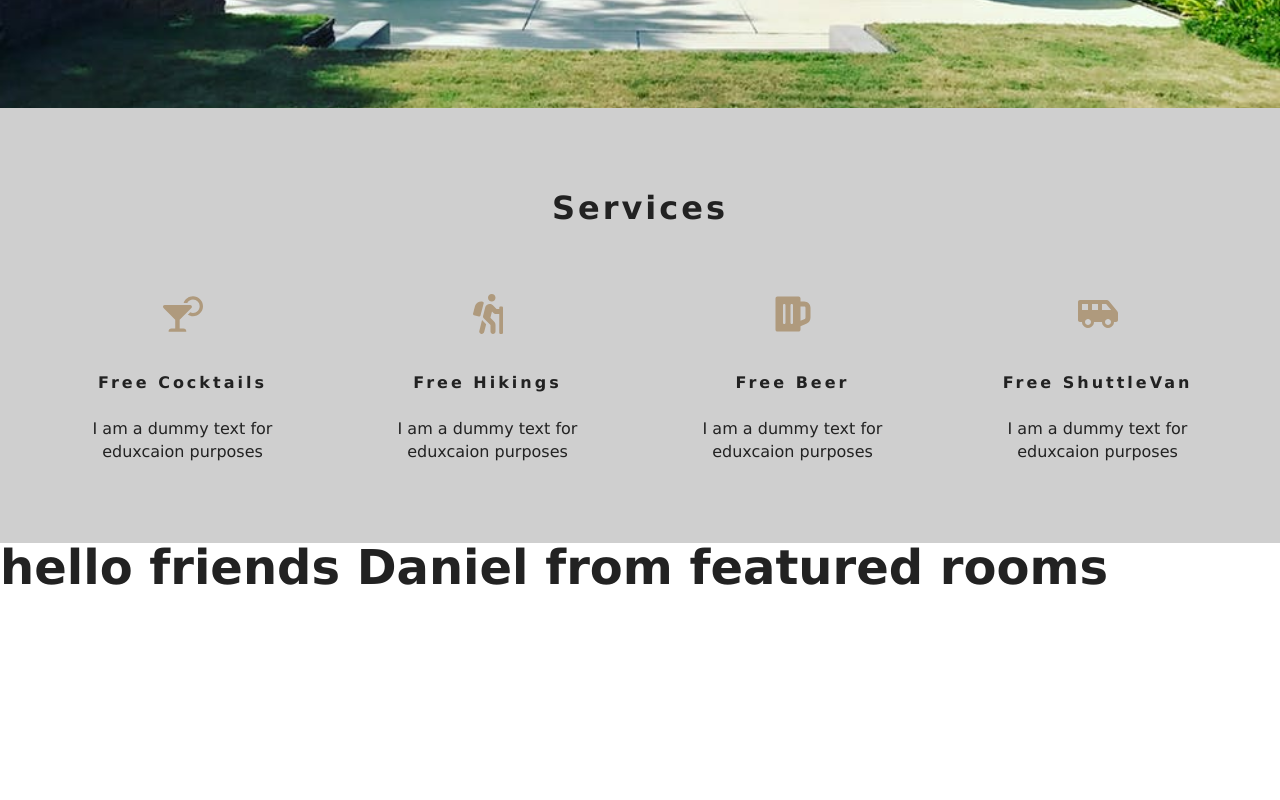
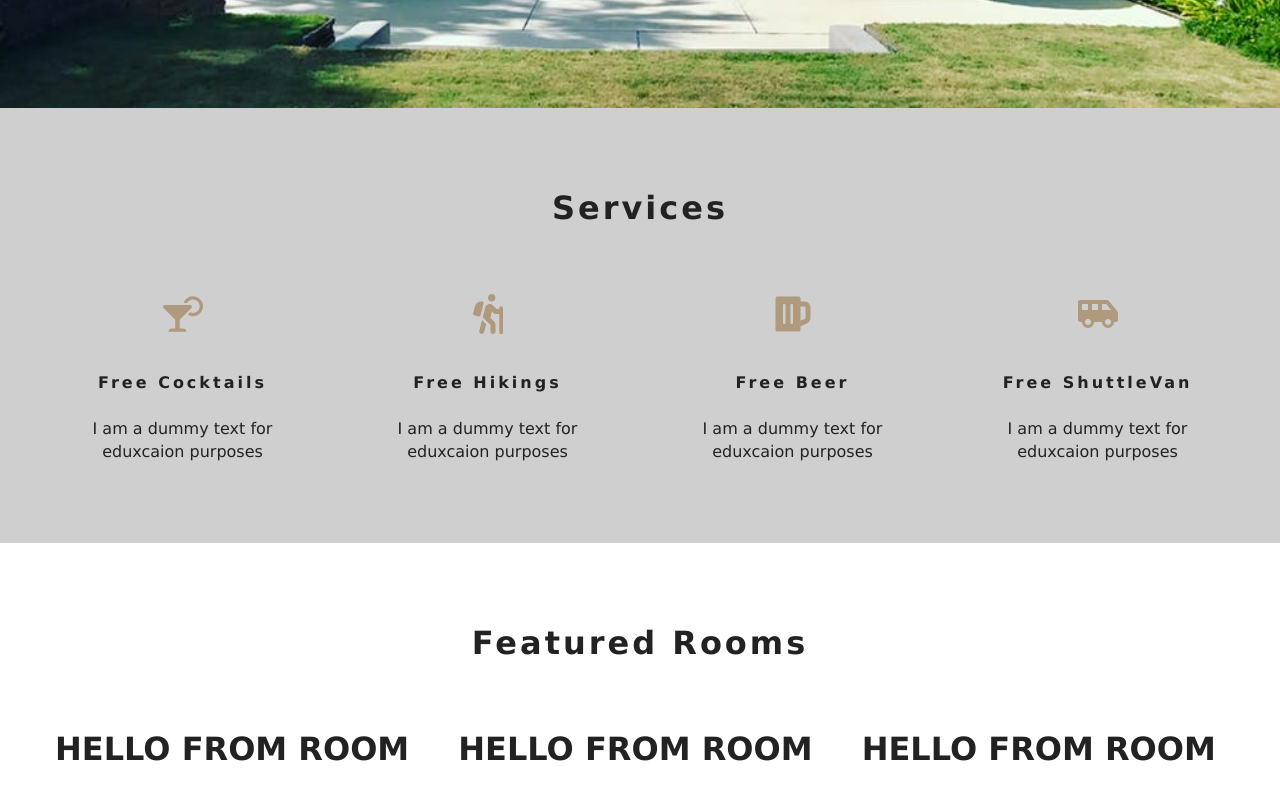
Before and after one commit to addod19/hotel, a React (Create React App) app: page / in a window 1280 px wide. Shown: the part 692-1492 px from the top of the page. Before the commit the page ends 1307 px from the top, so only its background shows below. Built offline with nearby package versions, Linux system fonts and the light colour scheme.

Commit message:
implement loading functionality

```diff
--- a/src/components/FeaturedRooms.js
+++ b/src/components/FeaturedRooms.js
@@ -1,18 +1,30 @@
 import React from 'react';
 
 import { RoomContext } from '../context';
+import Loading from '../components/Loading';
+import Room from '../components/Room';
+import Title from './Title';
 
 class FeaturedRooms extends React.Component {
 
     static contextType = RoomContext;
 
+
     render() {
-        const {name, greeting } = this.context;
+        let { loading, featuredRooms: rooms } = this.context;
+
+        rooms = rooms.map( room => {
+            return <Room key={room.id} room={room} />
+        })
 
         return(
-            <>
-                <h1>{greeting} {name} from featured rooms</h1>
-            </>
+            <section className="featured-rooms">
+                <Title title="featured rooms" />
+                <div className="featured-rooms-center">
+                    { loading ? <Loading /> : rooms }
+                </div>
+
+            </section>
         )
     }
 }
--- /dev/null
+++ b/src/components/Loading.js
@@ -0,0 +1,15 @@
+import React from 'react';
+
+import loadingGif from '../images/gif/loading-arrow.gif';
+
+const Loading = () => {
+
+    return(
+        <div className="loading">
+            <h4>rooms data loading.........</h4>
+            <img src={loadingGif} alt="" />
+        </div>
+    )
+}
+
+export default Loading;
--- /dev/null
+++ b/src/components/Room.js
@@ -0,0 +1,13 @@
+import React from 'react';
+
+const Room = () => {
+
+
+    return(
+        <>
+            <h2>HELLO FROM ROOM</h2>
+        </>
+    )
+}
+
+export default Room;
--- a/src/context.js
+++ b/src/context.js
@@ -1,13 +1,45 @@
 import React from 'react';
+
+import items from './data';
 
 const RoomContext = React.createContext();
 
 class RoomProvider extends React.Component {
 
     state = {
-        greeting: 'hello friends',
-        name: 'Daniel'
+        rooms: [],
+        sortedRooms: [],
+        featuredRooms: [],
+        loading: true
     };
+
+    componentDidMount() {
+        let rooms = this.formatData(items);
+        let featuredRooms = rooms.filter( room => room.featured === true);
+
+        this.setState( {
+            rooms,
+            featuredRooms,
+            sortedRooms: rooms,
+            loading: false
+        });
+    }
+
+    formatData(items) {
+        let tempItems = items.map( item => {
+            let id = item.sys.id;
+            let images = item.fields.images.map( image => image.fields.file.url);
+
+            let room = { ...item.fields, images, id };
+
+            return room;
+        });
+
+        return tempItems;
+    }
+
+
+
     render() {
         return(
             <>
```
